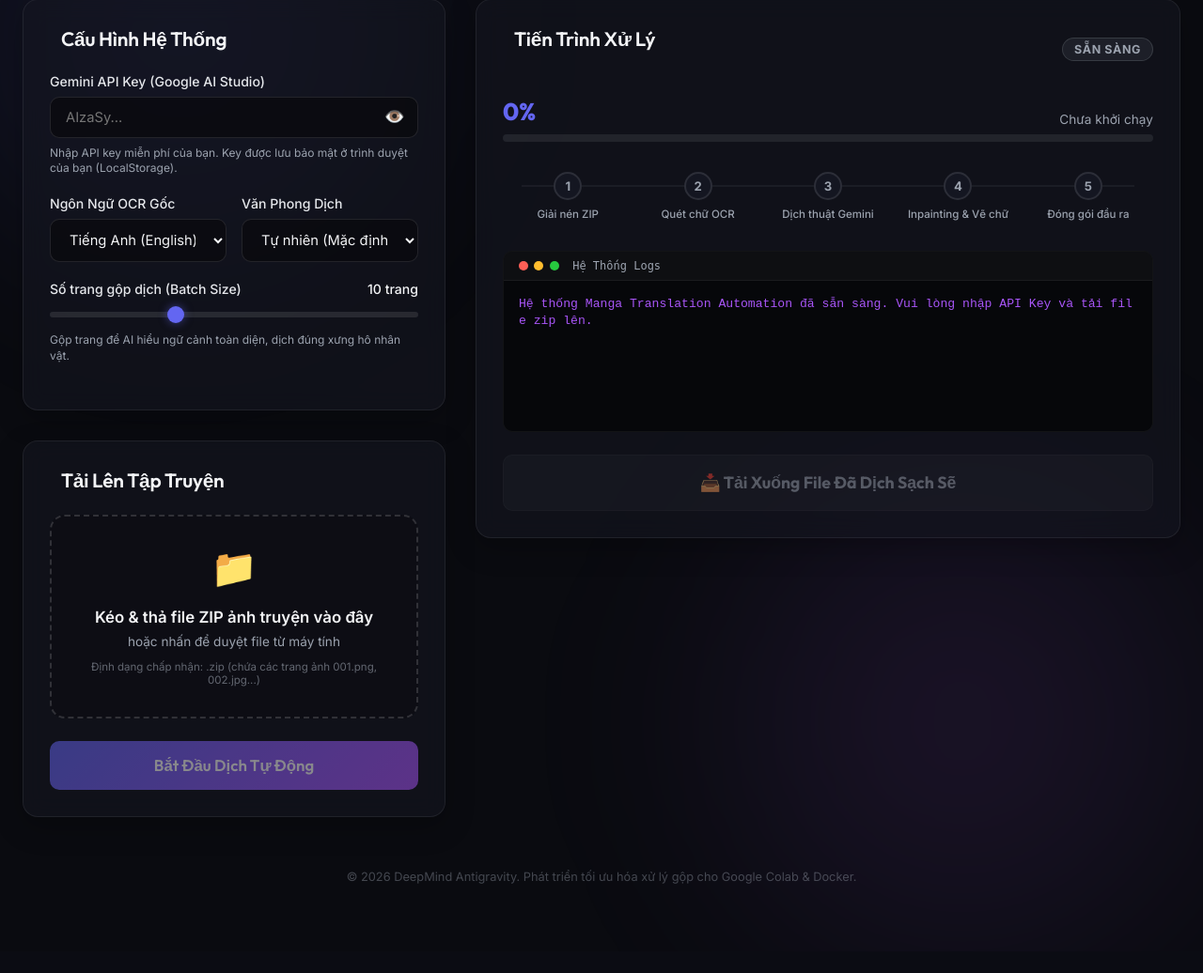
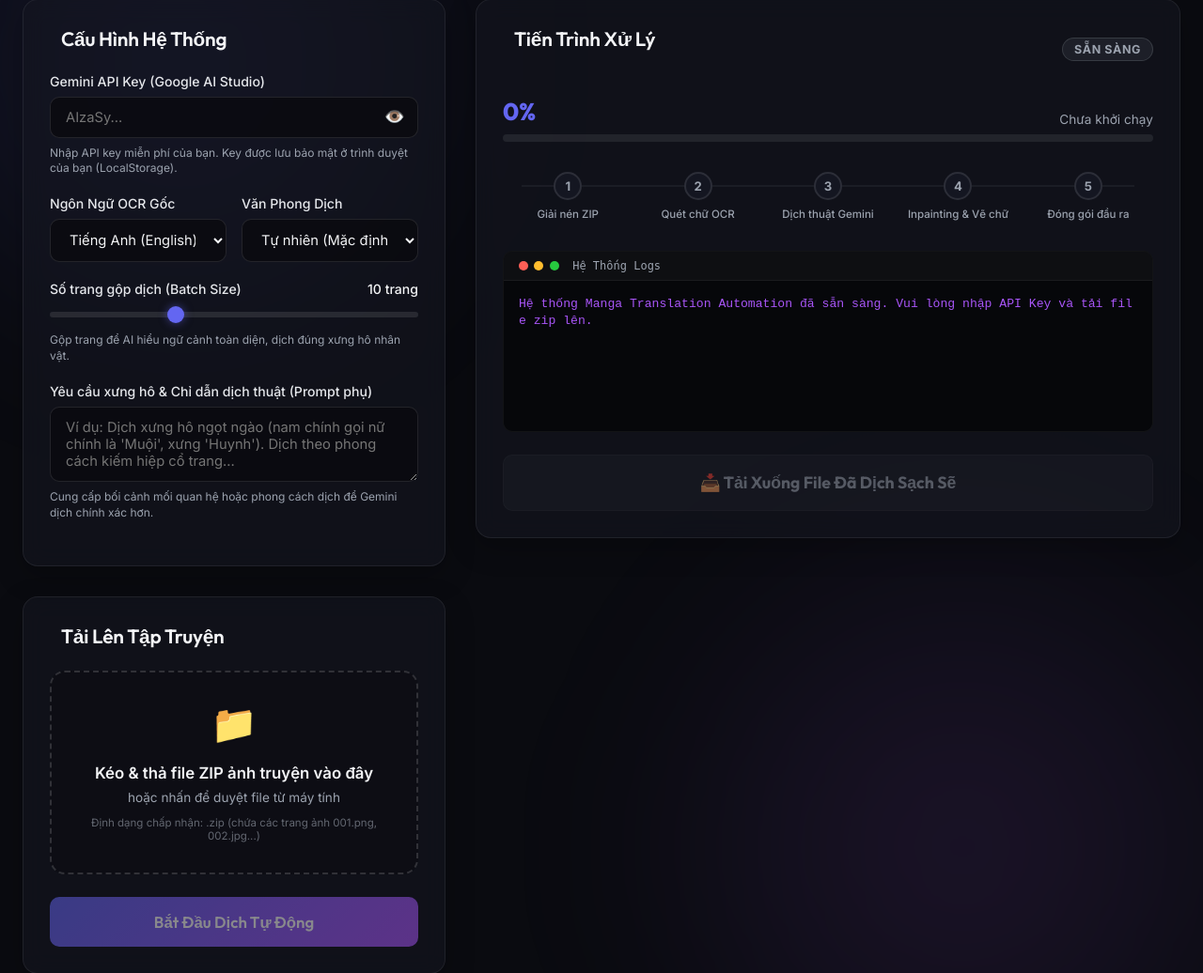
Before and after one commit to QuanHoang05/MANGA-TRANSLATION-AUTOMATION, a FastAPI app: page / in a window 1280 px wide. Shown: the part 212-1248 px from the top of the page at 94% size. Before the commit the page ends 1153 px from the top, so only its background shows below. Run offline with FastAPI, Linux system fonts and the light colour scheme.

Commit message:
Auto-fallback GPU to CPU and add additional translation instructions textarea

```diff
--- a/app/main.py
+++ b/app/main.py
@@ -55,7 +55,8 @@ def run_job_in_background(
     api_key: str,
     src_lang: str,
     tone: str,
-    batch_size_pages: int
+    batch_size_pages: int,
+    additional_instructions: str = ""
 ):
     """
     Thực thi quy trình dịch truyện tranh trong luồng chạy nền (background task) và cập nhật trạng thái phiên làm việc.
@@ -77,6 +78,7 @@ def run_job_in_background(
             src_lang=src_lang,
             tone=tone,
             batch_size_pages=batch_size_pages,
+            additional_instructions=additional_instructions,
             status_callback=status_callback
         )
 
@@ -126,7 +128,8 @@ async def upload_zip(
     api_key: str = Form(...),
     src_lang: str = Form("en"),
     tone: str = Form("tự nhiên"),
-    batch_size_pages: int = Form(10)
+    batch_size_pages: int = Form(10),
+    additional_instructions: str = Form("")
 ):
     """
     Tiếp nhận tệp ZIP truyện tranh tải lên từ Client, khởi tạo tiến trình xử lý ngầm và trả về ID phiên làm việc.
@@ -162,7 +165,8 @@ async def upload_zip(
         api_key,
         src_lang,
         tone,
-        batch_size_pages
+        batch_size_pages,
+        additional_instructions
     )
 
     return {"job_id": job_id}
--- a/app/pipeline.py
+++ b/app/pipeline.py
@@ -18,18 +18,29 @@ def get_ocr(lang):
         # Import bên trong hàm để giúp ứng dụng khởi động nhanh hơn và tránh lỗi crash
         # nếu thư viện paddleocr chưa được cài đặt
         from paddleocr import PaddleOCR
-        print(f"Đang khởi tạo đối tượng PaddleOCR cho ngôn ngữ: {lang}...")
-        # show_log=False giúp ẩn các nhật ký log không cần thiết của PaddleOCR
-        _ocr_instances[lang] = PaddleOCR(use_angle_cls=True, lang=lang, show_log=False)
+        import paddle
+
+        # Tự động kiểm tra xem thiết bị hiện tại có hỗ trợ GPU/CUDA không để tối ưu tốc độ
+        use_gpu = False
+        try:
+            use_gpu = paddle.device.is_compiled_with_cuda()
+            print(f"Hệ thống phát hiện hỗ trợ GPU: {use_gpu}")
+        except Exception as e:
+            print(f"Không thể kiểm tra GPU: {str(e)}. Mặc định chuyển sang chạy bằng CPU.")
+
+        print(f"Đang khởi tạo đối tượng PaddleOCR cho ngôn ngữ: {lang} (Chạy trên GPU = {use_gpu})...")
+        # Khởi tạo mô hình OCR với cờ use_gpu tự động cấu hình
+        _ocr_instances[lang] = PaddleOCR(use_angle_cls=True, lang=lang, show_log=False, use_gpu=use_gpu)
     return _ocr_instances[lang]
 
 
 class MangaPipeline:
-    def __init__(self, api_key: str, src_lang: str = "en", tone: str = "tự nhiên", batch_size_pages: int = 10, status_callback=None):
+    def __init__(self, api_key: str, src_lang: str = "en", tone: str = "tự nhiên", batch_size_pages: int = 10, additional_instructions: str = "", status_callback=None):
         self.api_key = api_key
         self.src_lang = src_lang
         self.tone = tone
         self.batch_size_pages = batch_size_pages
+        self.additional_instructions = additional_instructions
         self.status_callback = status_callback
 
         # Cấu hình API cho Google Gemini
@@ -255,7 +266,13 @@ HƯỚNG DẪN XƯNG HÔ & PHONG CÁCH:
 - Đảm bảo xưng hô đồng bộ, tự nhiên và phù hợp với ngữ cảnh của câu chuyện (ví dụ: Ta - Ngươi, Thiếu chủ - Đại nhân, Tôi - Cậu, Anh - Em, Tỷ tỷ - Muội muội...).
 - Tông giọng dịch yêu cầu: {self.tone} (ví dụ: tự nhiên, lịch sự, cổ trang, dễ thương).
 - Dựa vào mạch truyện của các câu thoại liên tiếp để suy luận mối quan hệ nhân vật chính xác.
+"""
 
+        # Bổ sung chỉ dẫn riêng từ người dùng để cá nhân hóa ngữ nghĩa dịch
+        if self.additional_instructions:
+            prompt += f"\nYÊU CẦU DỊCH THUẬT & XƯNG HÔ ĐẶC BIỆT TỪ NGƯỜI DÙNG:\n- {self.additional_instructions}\n"
+
+        prompt += f"""
 DỮ LIỆU ĐẦU VÀO (định dạng JSON chứa danh sách câu thoại kèm ID):
 {json.dumps(batch_payload, ensure_ascii=False, indent=2)}
 
--- a/app/static/css/style.css
+++ b/app/static/css/style.css
@@ -203,6 +203,7 @@ body {
 
 input[type="text"],
 input[type="password"],
+textarea,
 select {
     background: rgba(10, 11, 16, 0.8);
     border: 1px solid rgba(255, 255, 255, 0.1);
@@ -214,10 +215,12 @@ select {
     width: 100%;
     outline: none;
     transition: border-color 0.2s, box-shadow 0.2s;
+    resize: vertical;
 }
 
 input[type="text"]:focus,
 input[type="password"]:focus,
+textarea:focus,
 select:focus {
     border-color: var(--primary);
     box-shadow: 0 0 0 3px var(--primary-glow);
--- a/app/static/js/app.js
+++ b/app/static/js/app.js
@@ -6,6 +6,7 @@ document.addEventListener("DOMContentLoaded", () => {
     const translationToneSelect = document.getElementById("translationTone");
     const batchSizeInput = document.getElementById("batchSize");
     const batchSizeValue = document.getElementById("batchSizeValue");
+    const additionalInstructionsInput = document.getElementById("additionalInstructions");
 
     const dropzone = document.getElementById("dropzone");
     const fileInput = document.getElementById("fileInput");
@@ -160,6 +161,7 @@ document.addEventListener("DOMContentLoaded", () => {
         srcLangSelect.disabled = true;
         translationToneSelect.disabled = true;
         batchSizeInput.disabled = true;
+        additionalInstructionsInput.disabled = true;
         btnLoader.style.display = "inline-block";
         btnDownload.classList.add("disabled");
         previewCard.style.display = "none";
@@ -178,6 +180,7 @@ document.addEventListener("DOMContentLoaded", () => {
         formData.append("src_lang", srcLangSelect.value);
         formData.append("tone", translationToneSelect.value);
         formData.append("batch_size_pages", batchSizeInput.value);
+        formData.append("additional_instructions", additionalInstructionsInput.value.trim());
 
         try {
             const response = await fetch("/api/upload", {
@@ -322,6 +325,7 @@ document.addEventListener("DOMContentLoaded", () => {
         srcLangSelect.disabled = false;
         translationToneSelect.disabled = false;
         batchSizeInput.disabled = false;
+        additionalInstructionsInput.disabled = false;
         btnLoader.style.display = "none";
     }
 
--- a/app/templates/index.html
+++ b/app/templates/index.html
@@ -78,6 +78,12 @@
                         </div>
                         <input type="range" id="batchSize" min="5" max="20" value="10">
                         <small class="help-text">Gộp trang để AI hiểu ngữ cảnh toàn diện, dịch đúng xưng hô nhân vật.</small>
+                    </div>
+
+                    <div class="input-group">
+                        <label for="additionalInstructions">Yêu cầu xưng hô & Chỉ dẫn dịch thuật (Prompt phụ)</label>
+                        <textarea id="additionalInstructions" rows="3" placeholder="Ví dụ: Dịch xưng hô ngọt ngào (nam chính gọi nữ chính là 'Muội', xưng 'Huynh'). Dịch theo phong cách kiếm hiệp cổ trang..."></textarea>
+                        <small class="help-text">Cung cấp bối cảnh mối quan hệ hoặc phong cách dịch để Gemini dịch chính xác hơn.</small>
                     </div>
                 </div>
 
```
